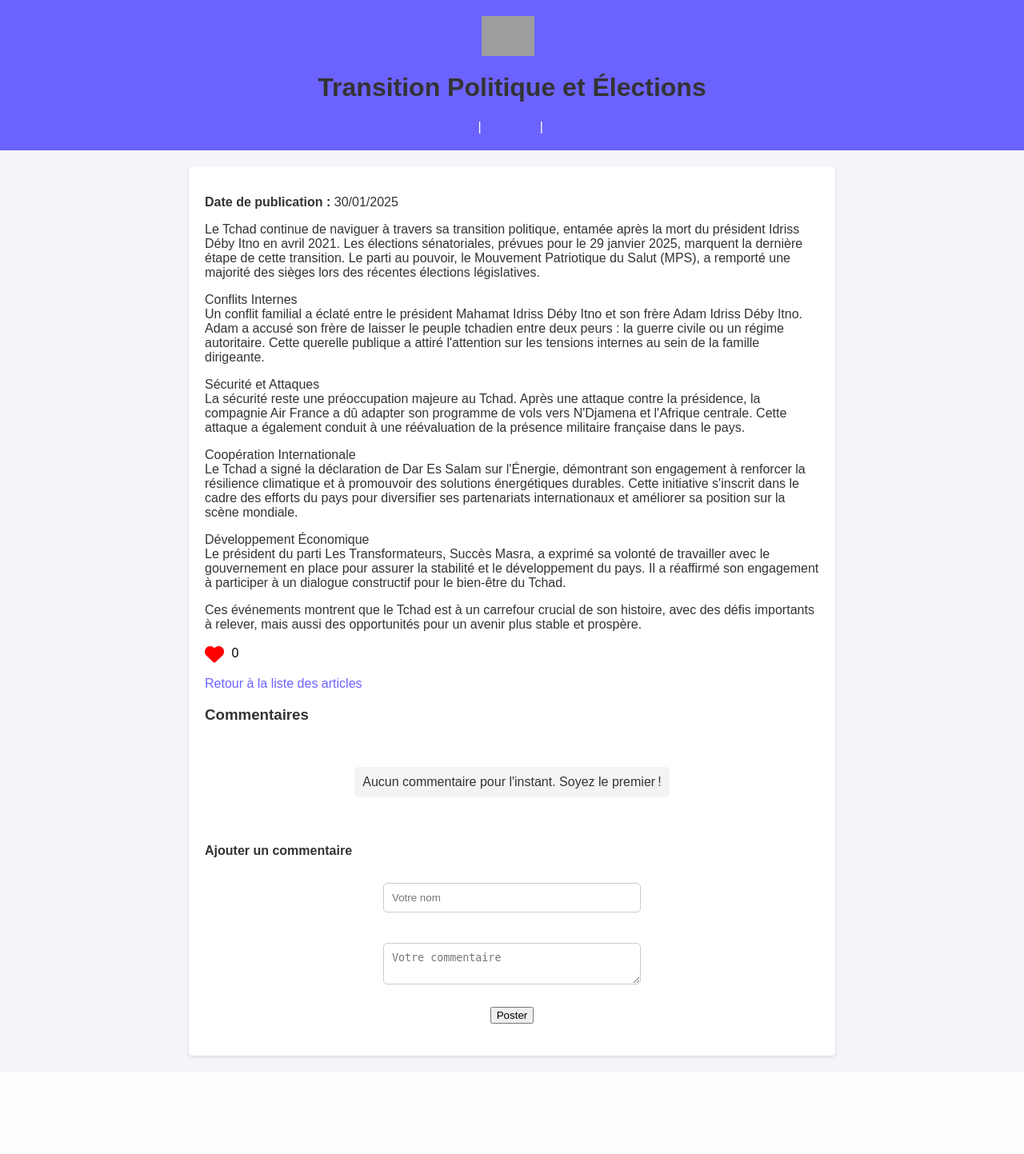
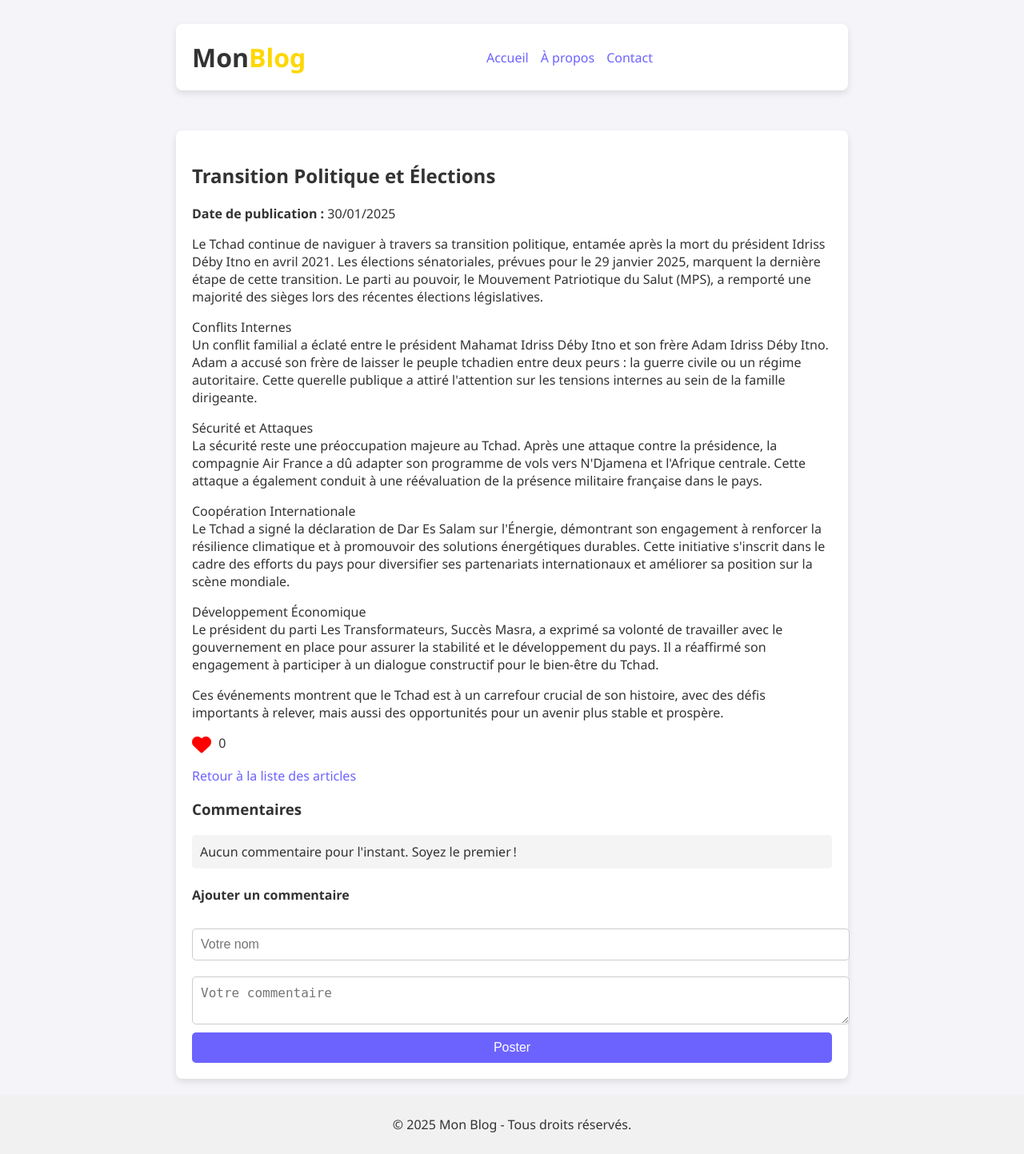
Before and after one commit to Gamaliel19/django, a Django app: page /article/6/ in a window 1280 px wide. Shown: the whole page at 80% size. Before the commit the page ends 1325 px from the top, so only its background shows below. Run offline with Django 5.2, Linux system fonts and the light colour scheme; data comes from the database, SQL or seed files in the repository; both versions use the stored data as it was after the commit; grey boxes are pictures that could not be loaded.

Commit message:
Mise à jour du code

```diff
--- a/blog_project/blog/templates/detail_article.html
+++ b/blog_project/blog/templates/detail_article.html
@@ -8,33 +8,81 @@
     <link rel="stylesheet" href="https://cdnjs.cloudflare.com/ajax/libs/font-awesome/6.0.0-beta3/css/all.min.css">
     <style>
         body {
-            font-family: Arial, sans-serif;
+            font-family: 'Segoe UI', Tahoma, Geneva, Verdana, sans-serif;
             margin: 0;
             padding: 0;
             background-color: #f4f4f9;
             color: #333;
+            display: flex;
+            flex-direction: column;
+            min-height: 100vh;
+            transition: background-color 0.3s, color 0.3s;
+        }
+
+        body.dark-mode {
+            background-color: #333;
+            color: #f4f4f9;
         }
 
         header {
-            background-color: #6c63ff;
+
             color: #fff;
-            padding: 20px;
-            text-align: center;
+            padding: 10px 0;
         }
 
-        header img {
-            max-height: 50px;
-            vertical-align: middle;
-            margin-right: 10px;
+        header.dark-mode {
+            background-color: #0056b3;
+        }
+
+        header .container {
+            display: flex;
+            justify-content: space-between;
+            align-items: center;
+            position: relative;
+        }
+
+        header h1 {
+            margin: 0;
+        }
+
+        .logo {
+            display: flex;
+            justify-content: flex-start;
+            width: 20%;
+            color: #333;
+        }
+
+        .logo .highlight {
+            color: gold;
+        }
+
+        nav {
+            display: flex;
+            gap: 15px;
+            justify-content: center;
+            flex: 1;
+        }
+
+        nav a {
+            text-decoration: none;
+        }
+
+        nav a:hover {
+            text-decoration: underline;
+        }
+
+        .theme-icon {
+            cursor: pointer;
         }
 
         .container {
-            width: 60%;
+            width: 90%;
+            max-width: 800px;
             margin: 20px auto;
             background: #fff;
             padding: 20px;
-            border-radius: 5px;
-            box-shadow: 0 2px 4px rgba(0, 0, 0, 0.1);
+            border-radius: 8px;
+            box-shadow: 0 4px 8px rgba(0, 0, 0, 0.1);
         }
 
         a {
@@ -51,82 +99,125 @@
             font-size: 24px;
             color: red;
             vertical-align: middle;
+            transition: transform 0.2s ease-in-out;
+        }
+
+        .like-icon:hover {
+            transform: scale(1.1);
         }
 
         #like-count {
-            color: #000;
-            font-size: 16px; /* Smaller than the like icon */
-            margin-left: 5px; /* Add some space between the icon and the count */
+            font-size: 16px;
+            margin-left: 5px;
         }
 
-        form input[type="text"],
-        form textarea {
+        .comments-section {
+            margin-top: 20px;
+        }
+
+        .comments-section ul {
+            list-style: none;
+            padding: 0;
+        }
+
+        .comments-section li {
+            background: #f4f4f4;
+            margin: 10px 0;
+            padding: 10px;
+            border-radius: 5px;
+        }
+
+        .comment-form {
+            margin-top: 20px;
+        }
+
+        .comment-form form {
+            display: flex;
+            flex-direction: column;
+        }
+
+        .comment-form input,
+        .comment-form textarea {
             width: 100%;
             padding: 10px;
             margin: 10px 0;
             border: 1px solid #ccc;
             border-radius: 5px;
+            font-size: 16px;
         }
 
-        h1, h3, h4 {
-            color: #333;
+        .comment-form button {
+            background: #6c63ff;
+            color: white;
+            padding: 10px;
+            border: none;
+            border-radius: 5px;
+            cursor: pointer;
+            font-size: 16px;
         }
 
-        .comments-section {
-            max-width: 100%;
-            overflow-x: auto;
-            white-space: nowrap;
-            padding: 10px;
+        .comment-form button:hover {
+            background: #5750db;
+        }
+
+        footer {
+            background-color: #f1f1f1;
+            color: #333;
+            padding: 10px 0;
             text-align: center;
         }
 
-        .comments-section ul {
-            display: flex;
-            padding: 0;
-            justify-content: center;
+        #scrollToTopBtn {
+            position: fixed;
+            bottom: 20px;
+            right: 30px;
+            z-index: 100;
+            border: none;
+            outline: none;
+            background-color: #007bff;
+            color: white;
+            cursor: pointer;
+            padding: 10px;
+            border-radius: 5px;
+            display: none;
         }
 
-        .comments-section li {
-            background: #f4f4f4;
-            margin: 10px;
-            padding: 10px;
-            border-radius: 5px;
-            min-width: 300px;
-            display: inline-block;
-            text-align: left; /* To ensure text within the comment is aligned left */
-        }
+        /* Media query for mobile devices */
+        @media (max-width: 600px) {
+            nav {
+                flex-direction: column;
+                align-items: center;
+            }
 
-        .comment-form {
-            max-width: 50%;
-            margin: 20px auto;
-            text-align: center;
-        }
+            header .container {
+                flex-direction: column;
+                align-items: center;
+            }
 
-        .comment-form form {
-            display: flex;
-            flex-direction: column;
-            align-items: center;
-        }
-
-        .comment-form input[type="text"],
-        .comment-form textarea {
-            width: 100%;
-            max-width: 300px; /* Reduce the width of the input fields */
+            .logo {
+                width: 100%;
+                text-align: center;
+            }
         }
     </style>
 </head>
 
 <body>
     <header>
-        <img src="logo.png" alt="Logo">
-        <h1>{{ article.titre }}</h1>
-        <nav>
-            <a href="#">Accueil</a> |
-            <a href="#">À propos</a> |
-            <a href="#">Contact</a>
-        </nav>
+        <div class="container">
+            <div class="logo">
+                <h1>Mon<span class="highlight">Blog</span></h1>
+            </div>
+            <nav>
+                <a href="/">Accueil</a>
+                <a href="#">À propos</a>
+                <a href="#contact">Contact</a>
+            </nav>
+            <i class="fas fa-moon theme-icon"></i>
+        </div>
     </header>
     <div class="container">
+        <h2>{{ article.titre }}</h2>
         <p><strong>Date de publication :</strong> {{ article.date_publication|date:"d/m/Y" }}</p>
         <p>{{ article.contenu|linebreaks }}</p>
         <i id="like-icon" class="fas fa-heart like-icon"></i> <span id="like-count">{{ article.likes }}</span>
@@ -135,7 +226,7 @@
         <h3>Commentaires</h3>
         <div class="comments-section">
             <ul>
-                {% for commentaire in article.commentaires.all %}
+                {% for commentaire in article.commentaires.all|slice:":3"%}
                 <li>
                     <strong>{{ commentaire.auteur }}</strong> ({{ commentaire.date_commentaire|date:"d/m/Y" }})
                     <p>{{ commentaire.contenu }}</p>
@@ -150,12 +241,17 @@
         <div class="comment-form">
             <form method="POST" action="{% url 'ajouter_commentaire' article.id %}">
                 {% csrf_token %}
-                <input type="text" name="auteur" placeholder="Votre nom" required><br>
-                <textarea name="contenu" placeholder="Votre commentaire" required></textarea><br>
+                <input type="text" name="auteur" placeholder="Votre nom" required>
+                <textarea name="contenu" placeholder="Votre commentaire" required></textarea>
                 <button type="submit">Poster</button>
             </form>
         </div>
     </div>
+    <button onclick="scrollToTop()" id="scrollToTopBtn" title="Go to top">↑</button>
+
+    <footer>
+        <p>&copy; 2025 Mon Blog - Tous droits réservés.</p>
+    </footer>
 
     <script>
         document.getElementById('like-icon').addEventListener('click', function () {
@@ -168,6 +264,23 @@
                     icon.classList.toggle('fas');
                 });
         });
+
+        const scrollToTopBtn = document.getElementById("scrollToTopBtn");
+
+        window.onscroll = function () {
+            if (document.body.scrollTop > 20 || document.documentElement.scrollTop > 20) {
+                scrollToTopBtn.style.display = "block";
+            } else {
+                scrollToTopBtn.style.display = "none";
+            }
+        };
+
+        function scrollToTop() {
+            window.scrollTo({
+                top: 0,
+                behavior: 'smooth'
+            });
+        }
     </script>
 </body>
 
```
Also changed, not shown: blog_project/blog/templates/liste_articles.html (+4 -5 lines), blog_project/db.sqlite3.
